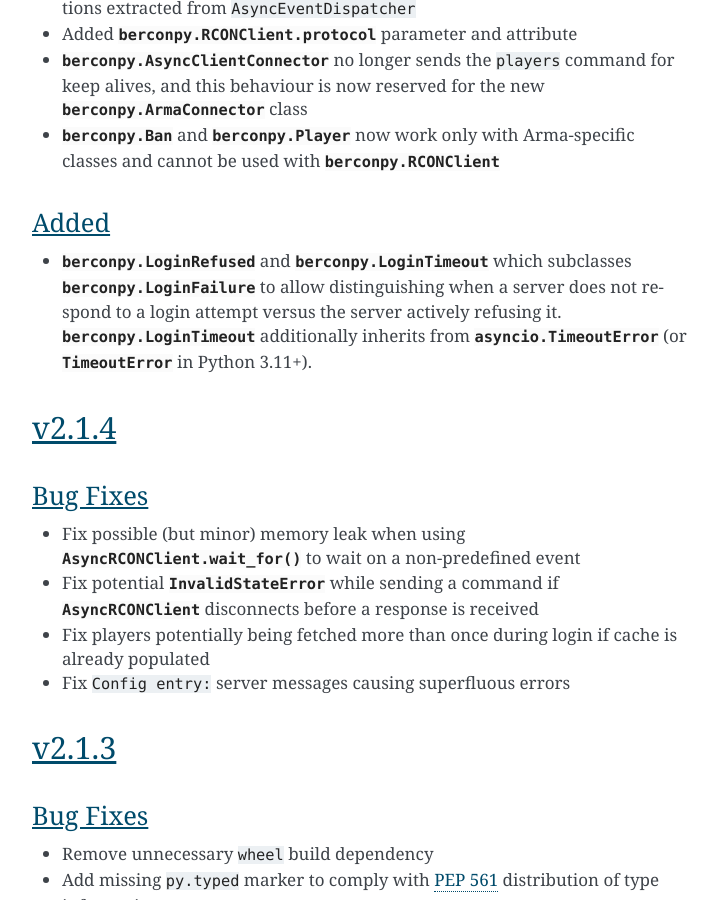
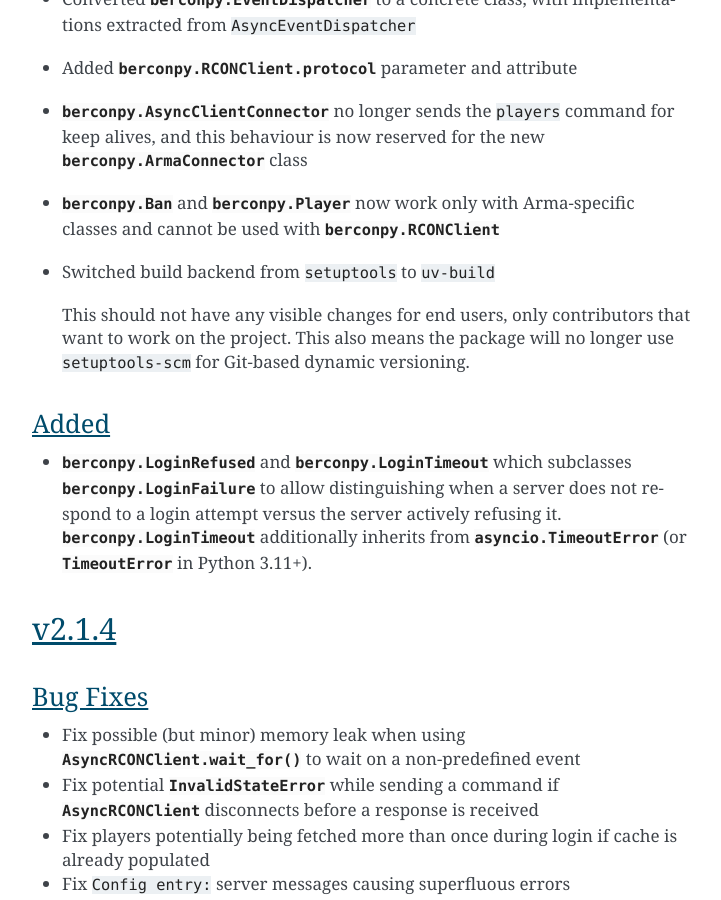
Before and after one commit to thegamecracks/berconpy, a Sphinx documentation site: the page built from docs/source/changelog.rst, in a window 1280 px wide and 900 px high, scrolled down 2501 px. Shown: the whole window, without its empty margins (388-1109 px from the left). Built offline with Sphinx 7.4.7, drawn with Linux system fonts in a browser that asks for light colours; the version number could not be read and is left out.

Commit message:
build!: switch from setuptools to uv-build backend

```diff
--- a/docs/source/changelog.rst
+++ b/docs/source/changelog.rst
@@ -57,6 +57,11 @@ Other Breaking Changes
   :py:class:`berconpy.ArmaConnector` class
 * :py:class:`berconpy.Ban` and :py:class:`berconpy.Player` now work only with
   Arma-specific classes and cannot be used with :py:class:`berconpy.RCONClient`
+* Switched build backend from ``setuptools`` to ``uv-build``
+
+  This should not have any visible changes for end users, only contributors that
+  want to work on the project. This also means the package will no longer use
+  ``setuptools-scm`` for Git-based dynamic versioning.
 
 Added
 ^^^^^
```
Also changed, not shown: README.md (+1 -1 lines), pyproject.toml (+3 -5 lines), 2 other files.
